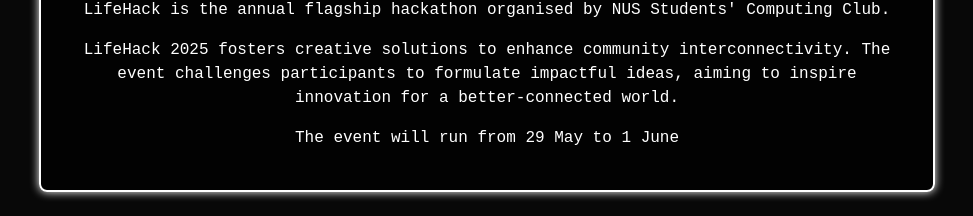
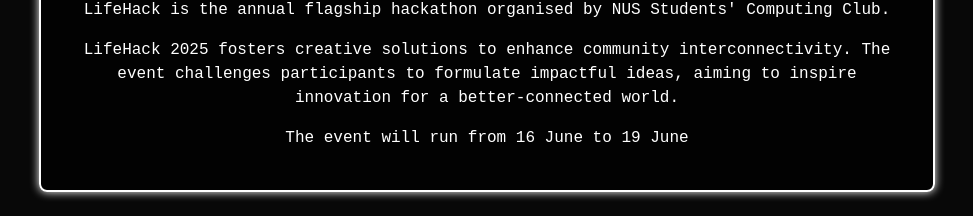
Before and after one commit to ZweZeya/lifehack-2025, a React (Vite) app: page / in a window 1280 px wide. Shown: the part 2260-2476 px from the top of the page, without its empty margins (153-1126 px from the left). Built offline with nearby package versions, Linux system fonts and the light colour scheme; a web font is replaced by a local one.

Commit message:
update dates

```diff
--- a/src/components/About/AboutWindowFrame/AboutWindowFrame.jsx
+++ b/src/components/About/AboutWindowFrame/AboutWindowFrame.jsx
@@ -9,7 +9,7 @@
                 <Header className="about-header">What is LifeHack?</Header>
                 <p>LifeHack is the annual flagship hackathon organised by NUS Students' Computing Club.</p>
                 <p>LifeHack 2025 fosters creative solutions to enhance community interconnectivity. The event challenges participants to formulate impactful ideas, aiming to inspire innovation for a better-connected world.</p>
-                <p>The event will run from 29 May to 1 June</p>
+                <p>The event will run from 16 June to 19 June</p>
             </div>
         </WindowFrame>
     )
--- a/src/components/Register/Register.jsx
+++ b/src/components/Register/Register.jsx
@@ -11,7 +11,7 @@
                 <Header className="register-label">Register Now!</Header>
             </div>
             <div className="register-subtitle">
-                <h3>Ends 9 May</h3>
+                <h3>Ends 30 May</h3>
             </div>
         </a>
     );
--- a/src/components/Timeline/Timeline.jsx
+++ b/src/components/Timeline/Timeline.jsx
@@ -15,7 +15,7 @@
 
     const events = [
         {
-            date: "21 April",
+            date: "13 May",
             title: "Registration",
             content: "Gather your friends and join together in teams of 2-4. Get excited to participate in the Hackathon.",
             icon: LuClipboardPen,
```
